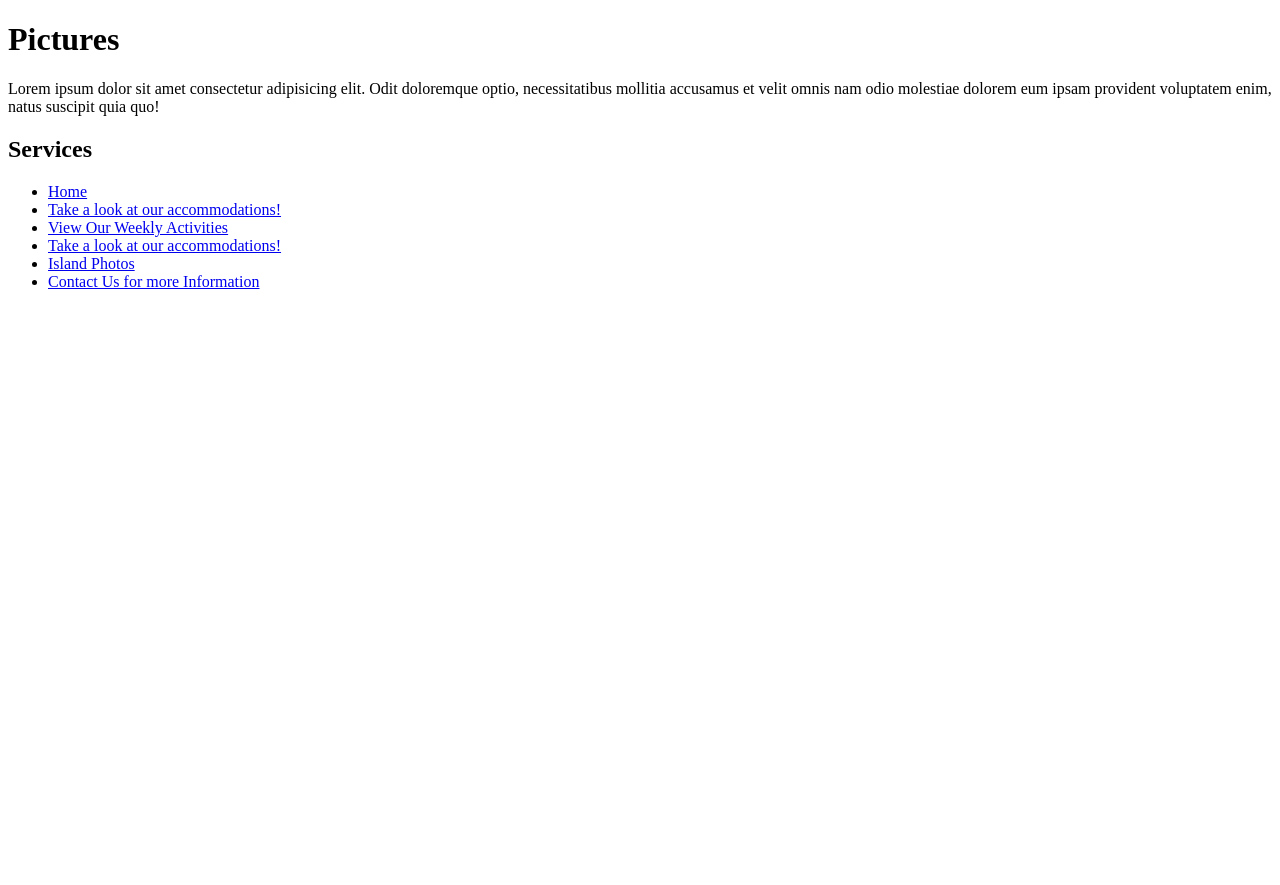
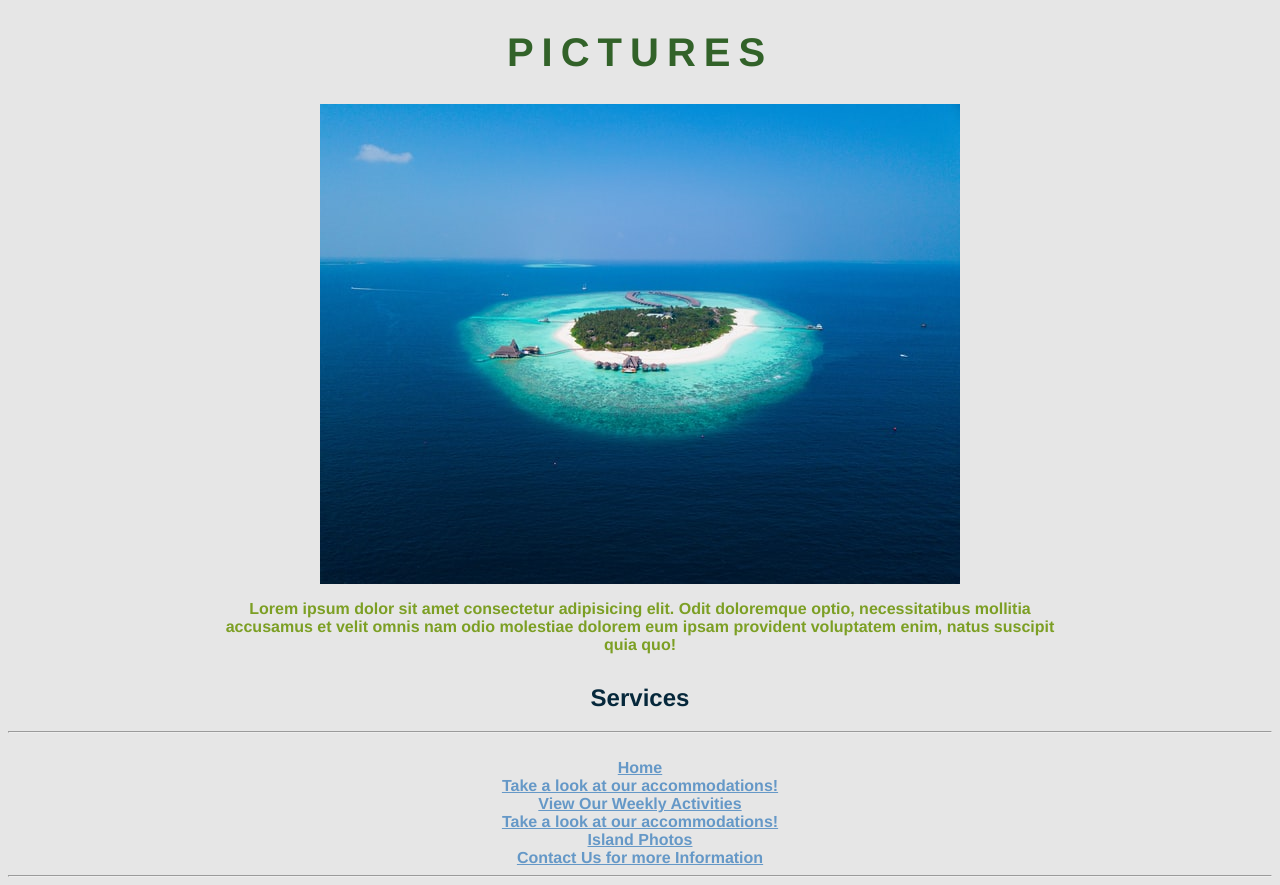
Before and after one commit to basicjohn/private-island, a plain HTML site: page pictures.html in a window 1280 px wide. Before the commit the page ends 800 px from the top, so only its background shows below. Drawn offline with Linux system fonts and the light colour scheme.

Commit message:
fixing my beach_theme mess up

```diff
--- a/css/styles.css
+++ b/css/styles.css
@@ -0,0 +1,52 @@
+body {
+  background-color: #e6e6e6;
+  font-family: "Helvetica",sans-serif;
+}
+
+h1 {
+  color: #326229;
+  font-size: 40px;
+  line-height: 50px;
+  text-transform: uppercase;
+  letter-spacing: .2em;
+}
+
+h2 {
+  color: #06283b;
+
+}
+
+h1, h2, p {
+  text-align: center;
+}
+
+
+p {
+  font-size: 16px;
+  font-weight: 700;
+  padding: 0px 200px 10px 200px;
+  color: #7c9f24;
+}
+
+ul {
+  display: inline;
+  padding-top: 25px;
+  padding-bottom: 25px;
+}
+
+li {
+  text-align: center;
+  list-style-type: none;
+}
+
+li a {
+ color: #6598c7;
+ font-weight: 600;
+
+}
+
+img {
+  display: block;
+  margin-left: auto;
+  margin-right: auto;
+}
--- a/pictures.html
+++ b/pictures.html
@@ -9,9 +9,11 @@
 </head>
 <body>
   <h1>Pictures</h1>
+  <img src="images/island1.jpg">
   <p>Lorem ipsum dolor sit amet consectetur adipisicing elit. Odit doloremque optio, necessitatibus mollitia accusamus et velit omnis nam odio molestiae dolorem eum ipsam provident voluptatem enim, natus suscipit quia quo!</p>
 
   <h2>Services</h2>
+  <hr>
   <ul>
     <li><a href="index.html">Home</a></li>
     <li><a href="accommodations.html">Take a look at our accommodations!</a></li>
@@ -20,5 +22,6 @@
     <li><a href="pictures.html">Island Photos</a></li>
     <li><a href="contact.html">Contact Us for more Information</a></li>
   </ul>
+  <hr>
 </body>
 </html>
```
Also changed, not shown: accommodations.html (+3 -1 lines), activities.html (+3 -1 lines), contact.html (+3 -1 lines), index.html (+3 -1 lines), travel-arrangements.html (+3 -1 lines), images/island1.jpg (added), 2 other files.
